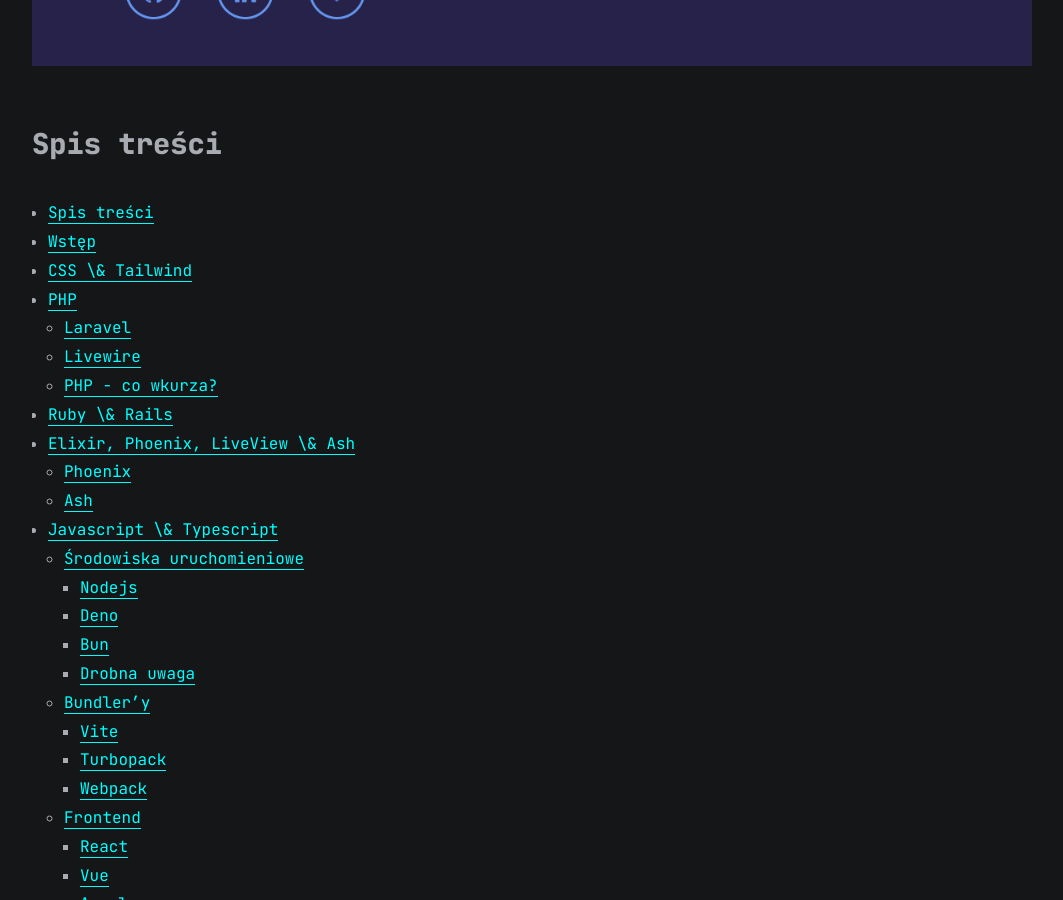
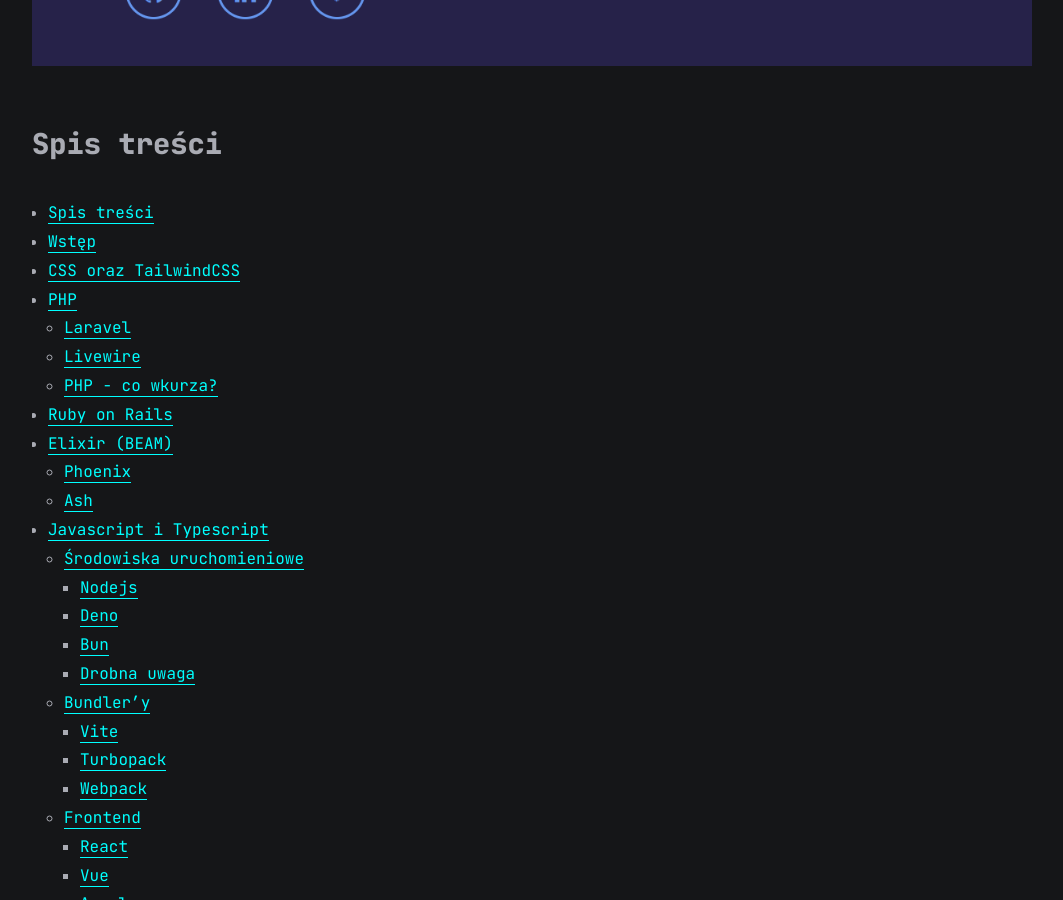
Before and after one commit to mikelogaciuk/mikelogaciuk.github.io, a Jekyll site: the page built from all_collections/_posts/2025-01-20-szok-po-20-latach-bez-frontendu.md, in a window 1280 px wide and 900 px high, scrolled down 1218 px. Shown: the whole window, without its empty margins (108-1171 px from the left). Built offline with Jekyll 4.4.1, drawn with Linux system fonts in a browser that asks for light colours; some of the changed text lies outside the part shown.

Commit message:
Fix headings

```diff
--- a/all_collections/_posts/2025-01-20-szok-po-20-latach-bez-frontendu.md
+++ b/all_collections/_posts/2025-01-20-szok-po-20-latach-bez-frontendu.md
@@ -24,16 +24,16 @@
 
 - [Spis treści](#spis-treści)
 - [Wstęp](#wstęp)
-- [CSS \& Tailwind](#css--tailwind)
+- [CSS oraz TailwindCSS](#css-oraz-tailwindcss)
 - [PHP](#php)
   - [Laravel](#laravel)
   - [Livewire](#livewire)
   - [PHP - co wkurza?](#php---co-wkurza)
-- [Ruby \& Rails](#ruby--rails)
-- [Elixir, Phoenix, LiveView \& Ash](#elixir-phoenix-liveview--ash)
+- [Ruby on Rails](#ruby-on-rails)
+- [Elixir (BEAM)](#elixir-beam)
   - [Phoenix](#phoenix)
   - [Ash](#ash)
-- [Javascript \& Typescript](#javascript--typescript)
+- [Javascript i Typescript](#javascript-i-typescript)
   - [Środowiska uruchomieniowe](#środowiska-uruchomieniowe)
     - [Nodejs](#nodejs)
     - [Deno](#deno)
@@ -77,7 +77,7 @@
 
 Idea jest taka, że chcę być w miarę samowystarczalny w projektach, które mógłbym robić dla siebie czy dla firmy - a, nie mogę gdyż moje prehistoryczne `know-how` związane z frontem, pamięta czas manualnego kopiowania plików na FTP i zapisywania build'ów w osobnym archiwum folderów i plików.
 
-## CSS & Tailwind
+## CSS oraz TailwindCSS
 
 W tym obszarze zmian trochę było, szczególnie animacje, przejścia etc. Być może one były, natomiast dostępność tutoriali, dokumentacji, przykładów jest praktycznie nieograniczona.
 
@@ -117,7 +117,7 @@
 
 Jeśli o serwerze mowa, w miejsce leciwego Apache'a, możemy użyć `frankenPHP` napisanego w `Go`.
 
-## Ruby & Rails
+## Ruby on Rails
 
 U `DHH` i w świecie `Ruby` nieustający progres...
 
@@ -129,7 +129,7 @@
 
 Ruby nie trzeba się bać i o dziwo świetnie i bardzo dobrze się skaluje:
 
-## Elixir, Phoenix, LiveView & Ash
+## Elixir (BEAM)
 
 Tu zrobiło się ciekawie, gdyż ekosystem `Elixira` rozrasta się w bardzo szybkim tempie.
 
@@ -147,7 +147,7 @@
 
 Front możemy dodać do samego API per se, lub z pomocą Liveview od Phoenixa. Do wyboru do koloru - klasycznie.
 
-## Javascript & Typescript
+## Javascript i Typescript
 
 Tutaj należy się mała pauza - to co zadziało się przez ten cały czas absencji w pisaniu front'u w mojej opinii w świecie `JS'a` - budzi respekt.
 
```
